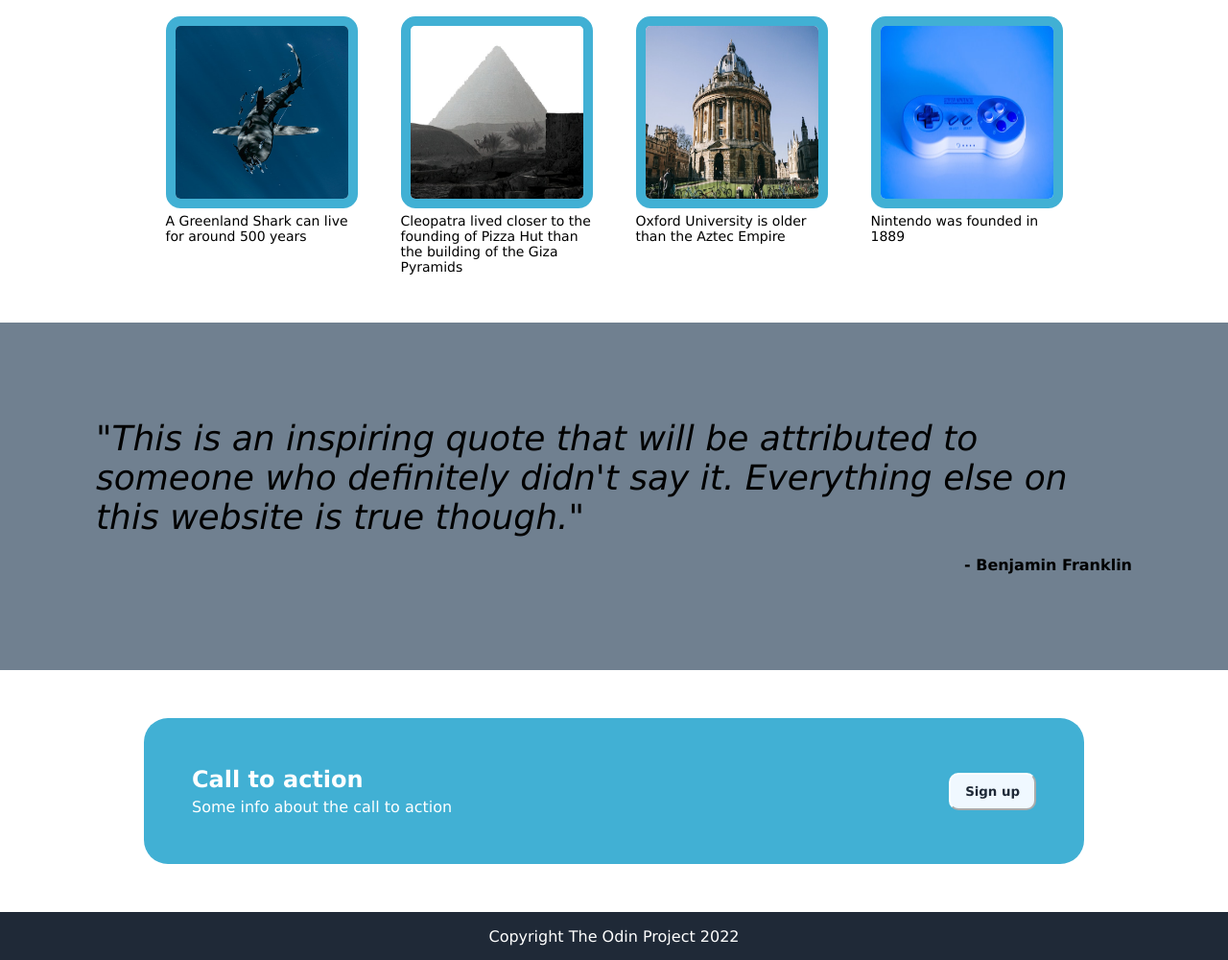
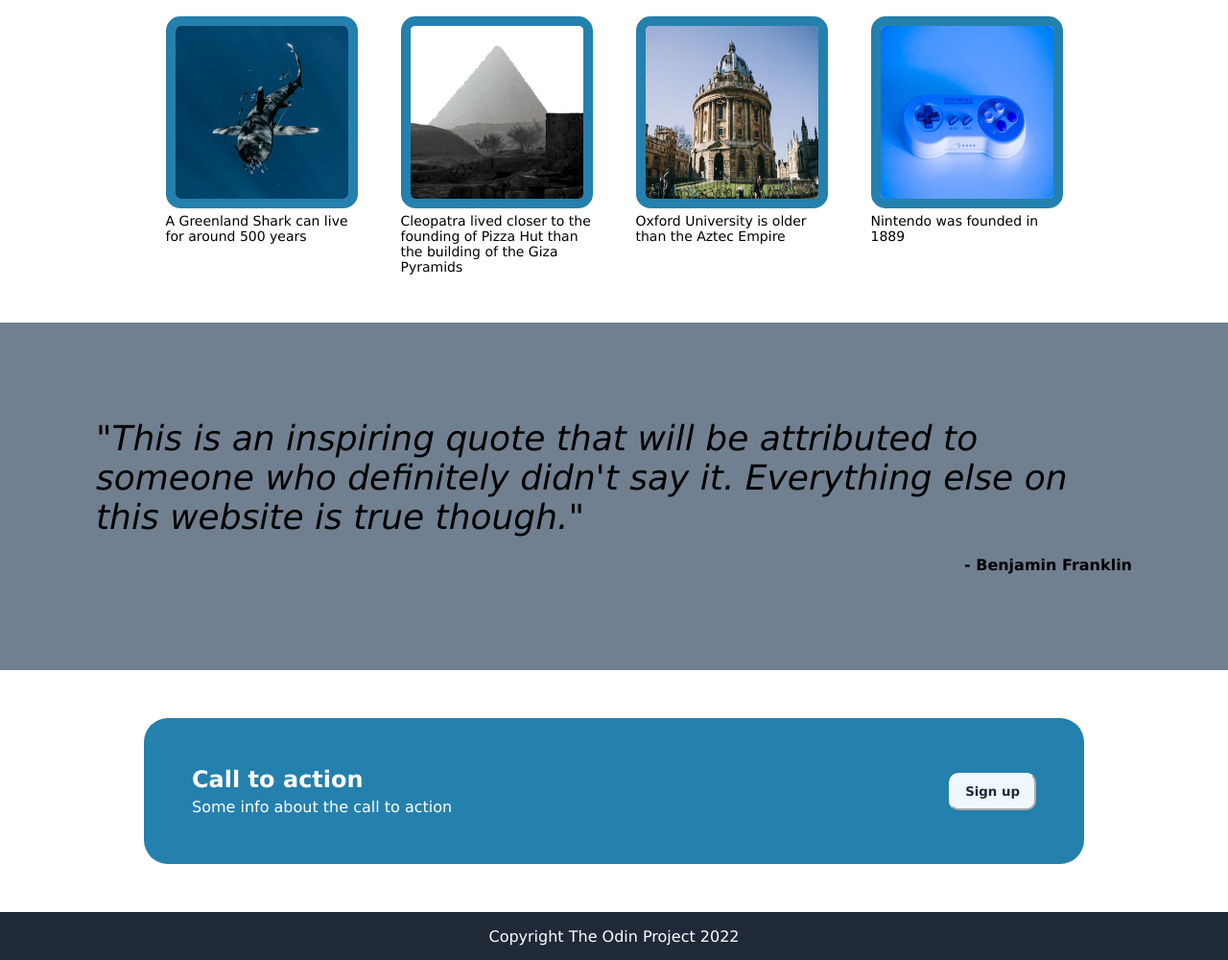
Before and after one commit to sareli-a/odin-landing-page, a plain HTML site: page index.html in a window 1280 px wide. Shown: the part 547-1547 px from the top of the page at 96% size. Drawn offline with Linux system fonts and the light colour scheme.

Commit message:
Adjust colors for cohesion with main picture

```diff
--- a/css/style.css
+++ b/css/style.css
@@ -123,7 +123,7 @@
     height: 200px;
     width: 200px;
     border-radius: 15px;
-    border: 10px solid rgb(65, 176, 212);
+    border: 10px solid rgb(36, 128, 173);
 }
 
 /*  Quote section */
@@ -152,7 +152,7 @@
     margin: 50px 150px;
     padding: 50px;
     border-radius: 25px;
-    background-color: rgb(65, 176, 212);
+    background-color: rgb(36, 128, 173);
     color: white;
     display: flex;
     justify-content: space-between;
```
